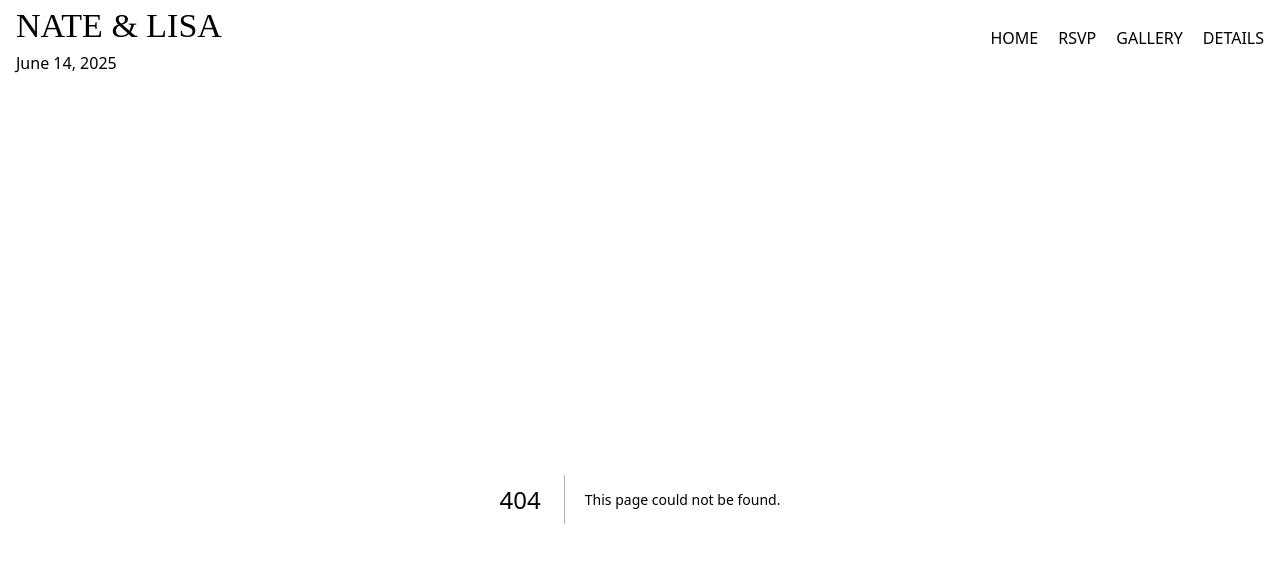
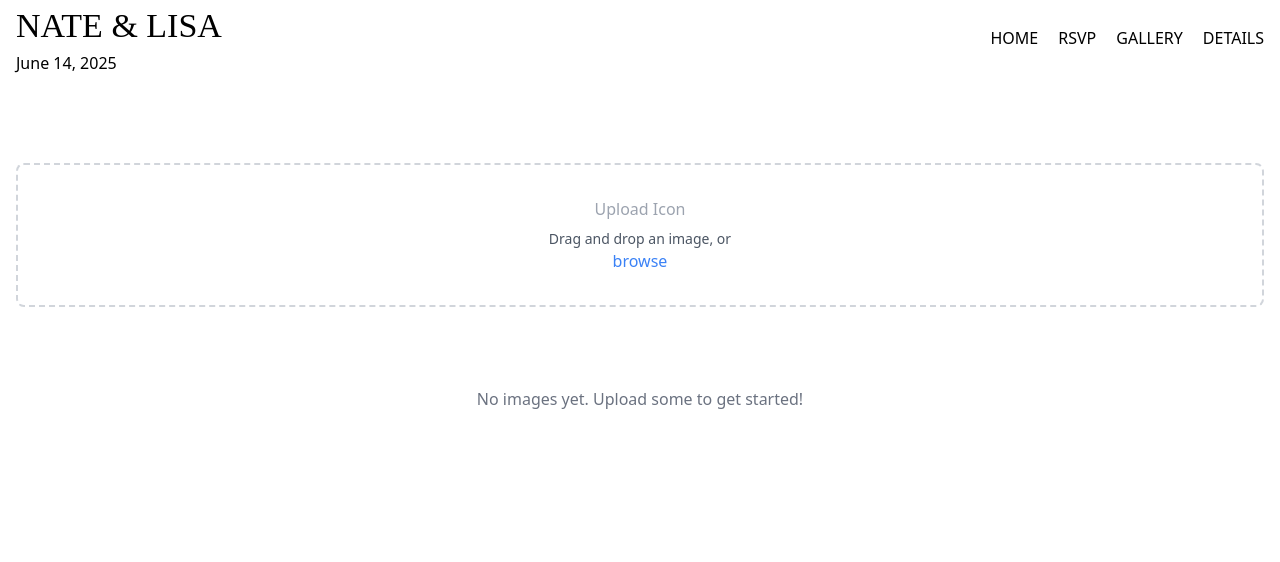
Before and after one commit to nate-hunter/nxt-wedding-website, a Next.js app: page /gallery in a window 1280 px wide. Before the commit this address had no page. Shown: the top 562 px of the page. Built offline with nearby package versions, Linux system fonts and the light colour scheme.

Commit message:
added page components

```diff
--- /dev/null
+++ b/app/(pages)/(root)/Home.tsx
@@ -0,0 +1,28 @@
+import Image from 'next/image';
+import React from 'react';
+
+import image4 from '@/public/assets/images/nate+lisa-04.jpeg';
+
+export default function Home() {
+  return (
+    <div>
+      <div className="flex flex-col items-center justify-center gap-[var(--sp0)]">
+        <Image src={image4} alt="home image" width={300} height={280} priority />
+
+        <div className="flex justify-between gap-[var(--sp2)]">
+          <div className="flex flex-col items-center uppercase">
+            <h1>June 14,</h1>
+            <h1>2025</h1>
+          </div>
+
+          <div style={{ height: '55px', width: '1px', backgroundColor: 'black', color: 'black' }}></div>
+
+          <div className="flex flex-col items-center uppercase">
+            <h1>Honolulu,</h1>
+            <h1>HI</h1>
+          </div>
+        </div>
+      </div>
+    </div>
+  );
+}
--- /dev/null
+++ b/app/(pages)/(root)/Navbar.tsx
@@ -0,0 +1,31 @@
+'use client';
+
+import React from 'react';
+
+import { usePathname } from 'next/navigation';
+import Link from 'next/link';
+
+export default function Navbar() {
+  const pathname = usePathname();
+  console.log('\n---------> PATH:', pathname);
+  return (
+    <nav className="flex gap-12 uppercase">
+      {/* PAGE ROUTES */}
+      <div className="flex gap-5">
+        <Link href="/">Home</Link>
+        <Link href="/gallery">Gallery</Link>
+        <Link href="/event-activities">Events / Activities</Link>
+        <Link href="/faqs">FAQs</Link>
+        {/* <Link href="/attire">Attire</Link> */}
+        {/* <Link href="/registry">Registry</Link> */}
+      </div>
+
+      {/* AUTH ROUTES */}
+      <div className="flex gap-5">
+        <Link href="/auth/login">Login</Link>
+        <Link href="/auth/logout">Logout</Link>
+        <Link href="/user-profile">User Profile</Link>
+      </div>
+    </nav>
+  );
+}
--- /dev/null
+++ b/app/(pages)/faqs/page.tsx
@@ -0,0 +1,10 @@
+import React from 'react';
+
+export default function page() {
+  return (
+    <div>
+      <h3>Questions / Answers</h3>
+      <p>Public route...</p>
+    </div>
+  );
+}
--- /dev/null
+++ b/app/(pages)/gallery/_components/ImageGrid.tsx
@@ -0,0 +1,39 @@
+import React from 'react';
+// import { Trash2 } from 'lucide-react';
+import { ImageItem } from '../page';
+import Image from 'next/image';
+// import { ImageItem } from '../types';
+
+import image1 from '../../../../public/assets/images/nate+lisa-01.jpeg';
+
+interface ImageGridProps {
+  images: ImageItem[];
+  onDelete: (id: string) => void;
+}
+
+export function ImageGrid({ images, onDelete }: ImageGridProps) {
+  return (
+    <div className="grid grid-cols-1 sm:grid-cols-2 md:grid-cols-3 lg:grid-cols-4 gap-4">
+      {images.map((image) => (
+        <div key={image.id} className="relative group rounded-lg overflow-hidden shadow-md">
+          {/* <img src={image.url} alt={image.title} className="w-full h-48 object-cover" /> */}
+          {/* <Image src={image.url} alt={image.title} width={48} height={48} className="w-full h-48 object-cover" /> */}
+          <Image src={image1} alt={image.title} width={155} height={48} className="w-full object-cover" />
+          <div className="absolute inset-0 bg-black bg-opacity-0 group-hover:bg-opacity-40 transition-all duration-300">
+            <div className="absolute bottom-0 left-0 right-0 p-4 text-white transform translate-y-full group-hover:translate-y-0 transition-all duration-300">
+              <p className="text-sm font-medium">{image.title}</p>
+              <p className="text-xs opacity-75">{image.uploadDate}</p>
+              <button
+                onClick={() => onDelete(image.id)}
+                className="absolute top-2 right-2 p-2 rounded-full bg-red-500 hover:bg-red-600 transition-colors"
+              >
+                {/* <Trash2 className="h-4 w-4 text-white" /> */}
+                <span className="h-4 w-4 text-white">Trash Icon</span>
+              </button>
+            </div>
+          </div>
+        </div>
+      ))}
+    </div>
+  );
+}
--- /dev/null
+++ b/app/(pages)/gallery/_components/ImageUploader.tsx
@@ -0,0 +1,58 @@
+import React, { useState } from 'react';
+// import { Upload } from 'lucide-react';
+
+interface ImageUploaderProps {
+  onImageUpload: (image: File) => void;
+}
+
+export function ImageUploader({ onImageUpload }: ImageUploaderProps) {
+  const [isDragging, setIsDragging] = useState(false);
+
+  const handleDrag = (e: React.DragEvent) => {
+    e.preventDefault();
+    e.stopPropagation();
+    if (e.type === 'dragenter' || e.type === 'dragover') {
+      setIsDragging(true);
+    } else if (e.type === 'dragleave') {
+      setIsDragging(false);
+    }
+  };
+
+  const handleDrop = (e: React.DragEvent) => {
+    e.preventDefault();
+    e.stopPropagation();
+    setIsDragging(false);
+
+    const files = e.dataTransfer.files;
+    if (files?.[0]) {
+      onImageUpload(files[0]);
+    }
+  };
+
+  const handleFileInput = (e: React.ChangeEvent<HTMLInputElement>) => {
+    const files = e.target.files;
+    if (files?.[0]) {
+      onImageUpload(files[0]);
+    }
+  };
+
+  return (
+    <div
+      className={`border-2 border-dashed rounded-lg p-8 text-center ${
+        isDragging ? 'border-blue-500 bg-blue-50' : 'border-gray-300'
+      }`}
+      onDragEnter={handleDrag}
+      onDragLeave={handleDrag}
+      onDragOver={handleDrag}
+      onDrop={handleDrop}
+    >
+      {/* <Upload className="mx-auto h-12 w-12 text-gray-400" /> */}
+      <span className="mx-auto h-12 w-12 text-gray-400">Upload Icon</span>
+      <p className="mt-2 text-sm text-gray-600">Drag and drop an image, or</p>
+      <label className="mt-2 cursor-pointer">
+        <span className="text-blue-500 hover:text-blue-600">browse</span>
+        <input type="file" className="hidden" accept="image/*" onChange={handleFileInput} />
+      </label>
+    </div>
+  );
+}
--- /dev/null
+++ b/app/(pages)/gallery/_utils/image-local-storage.ts
@@ -0,0 +1,10 @@
+import { type ImageItem } from '../page';
+
+export const saveToLocalStorage = (images: ImageItem[]): void => {
+  localStorage.setItem('gallery-images', JSON.stringify(images));
+};
+
+export const loadFromLocalStorage = (): ImageItem[] => {
+  const saved = localStorage.getItem('gallery-images');
+  return saved ? JSON.parse(saved) : [];
+};
--- /dev/null
+++ b/app/(pages)/gallery/page.tsx
@@ -0,0 +1,83 @@
+'use client';
+
+import React, { useState, useEffect } from 'react';
+import { ImageUploader } from './_components/ImageUploader';
+import { ImageGrid } from './_components/ImageGrid';
+import { saveToLocalStorage, loadFromLocalStorage } from './_utils/image-local-storage';
+// import { Images } from 'lucide-react';
+
+// import image1 from '../../../public/assets/images/nate+lisa-01.jpeg';
+// import image2 from '../../../public/assets/images/nate+lisa-02.jpeg';
+// import image3 from '../../../public/assets/images/nate+lisa-03.jpeg';
+// import image4 from '../../../public/assets/images/nate+lisa-04.jpeg';
+// import image5 from '../../../public/assets/images/nate+lisa-05.jpeg';
+// import Image, { StaticImageData } from 'next/image';
+
+export type ImageItem = {
+  id: string;
+  url: string;
+  title: string;
+  uploadDate: string;
+};
+
+const IMAGES: Array<ImageItem> = [
+  // { id: 'image-1', url: '../../../public/assets/images/nate+lisa-01.jpeg', title: 'Image 1', uploadDate: '2025-02' },
+];
+
+export default function GalleryPage() {
+  const [images, setImages] = useState<ImageItem[]>(IMAGES);
+
+  useEffect(() => {
+    const savedImages = loadFromLocalStorage();
+    setImages(savedImages);
+  }, []);
+
+  const handleImageUpload = (file: File) => {
+    const reader = new FileReader();
+    reader.onloadend = () => {
+      const newImage: ImageItem = {
+        id: crypto.randomUUID(),
+        url: reader.result as string,
+        title: file.name,
+        uploadDate: new Date().toLocaleDateString(),
+      };
+
+      const updatedImages = [...images, newImage];
+      setImages(updatedImages);
+      saveToLocalStorage(updatedImages);
+    };
+    reader.readAsDataURL(file);
+  };
+
+  const handleDelete = (id: string) => {
+    const updatedImages = images.filter((image) => image.id !== id);
+    setImages(updatedImages);
+    saveToLocalStorage(updatedImages);
+  };
+
+  return (
+    <div className="min-h-screen">
+      <div className="max-w-7xl mx-auto px-4 py-8">
+        <div className="flex items-center gap-2 mb-8">
+          {/* <Images className="h-8 w-8 text-blue-500" /> */}
+          {/* <p>images icon</p> */}
+          {/* <h1 className="text-3xl font-bold text-gray-900">Local Image Gallery</h1> */}
+          {/* <Image src={image1} alt="test image" width={155} height={48} className="object-cover" /> */}
+          {/* <Image src={image1} alt="test image" width={48} height={48} className="w-full h-48 object-cover" /> */}
+        </div>
+
+        <div className="mb-8">
+          <ImageUploader onImageUpload={handleImageUpload} />
+        </div>
+
+        {images.length > 0 ? (
+          <ImageGrid images={images} onDelete={handleDelete} />
+        ) : (
+          <div className="text-center py-12">
+            <p className="text-gray-500">No images yet. Upload some to get started!</p>
+          </div>
+        )}
+      </div>
+    </div>
+  );
+}
--- /dev/null
+++ b/app/(pages)/schedule/page.tsx
@@ -0,0 +1,14 @@
+import React from 'react';
+
+export default function SchedulePage() {
+  return (
+    <div>
+      <h2>SQUEDULE OF EVENTS / ACTIVITIES</h2>
+
+      <h3>WEDNESDAY:</h3>
+      <h3>THURSDAY:</h3>
+      <h3>FRIDAY:</h3>
+      <h3>SATURDAY:</h3>
+    </div>
+  );
+}
```
